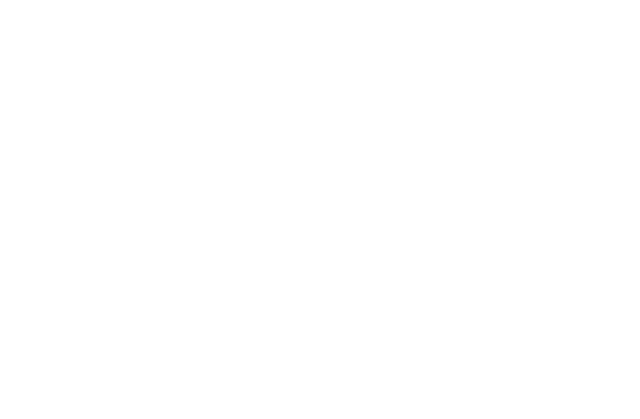
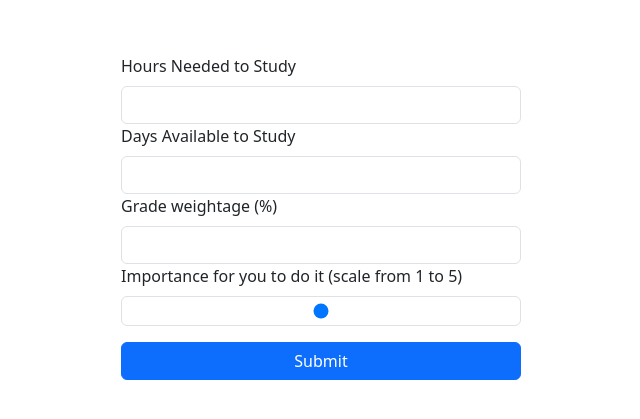
Before and after one commit to oscarzhang228/EducateHacks2024, a React (Vite) app: page /planner in a window 1280 px wide. Before the commit this address had no page. Shown: the part 183-602 px from the top of the page, without its empty margins (319-959 px from the left). Built offline with nearby package versions, Linux system fonts and the light colour scheme.

Commit message:
Finished the planner form

```diff
--- a/src/App.jsx
+++ b/src/App.jsx
@@ -3,6 +3,7 @@
 import { BrowserRouter as Router, Route, Routes } from "react-router-dom";
 import LoginPage from "./LoginPage";
 import TestApi from "./TestApi.jsx";
+import PlannerForm from "./PlannerForm.jsx";
 
 // Example Data from LMS
 // {
@@ -25,6 +26,7 @@
     <Router>
       <Routes>
         <Route path="/" element={<LoginPage />} />
+        <Route path ="/planner" element = {<PlannerForm/>} />
         <Route path="/testing" element={<TestApi />} />
       </Routes>
     </Router>
--- a/src/LoginPage.jsx
+++ b/src/LoginPage.jsx
@@ -19,15 +19,19 @@
   };
 
   const handleSubmit = async (event) => {
+    //Added it here for the time being, move it when db works
+    navigate('/planner');
     event.preventDefault(); // Prevent the default form submission behavior
 
-    console.log(username, password);
+
     const response = await axios.post("http://localhost:3000/login", {
       username: username,
       password: password,
     });
 
+
     if (response.ok) {
+
 
     } else {
       console.log("Login failed");
--- /dev/null
+++ b/src/PlannerForm.jsx
@@ -0,0 +1,50 @@
+import React, { useState } from 'react';
+import Form from 'react-bootstrap/Form';
+import Button from 'react-bootstrap/Button';
+import Container from 'react-bootstrap/Container';
+
+function PlannerForm() {
+  const [studyHours, setStudyHours] = useState('');
+  const [studyDays, setStudyDays] = useState('');
+  const [gradeWeight, setGradeWeight] = useState('');
+  const [importance, setImportance] = useState('');
+
+  const handleSubmit = (event) => {
+    event.preventDefault();
+    console.log('Form data:', { studyHours, studyDays, gradeWeight, importance });
+  };
+
+  return (
+    <Container className="d-flex align-items-center justify-content-center" style={{ minHeight: "100vh" }}>
+      <div className="w-100" style={{ maxWidth: "400px" }}>
+        <Form onSubmit={handleSubmit}>
+          <Form.Group controlId="studyHours">
+            <Form.Label>Hours Needed to Study</Form.Label>
+            <Form.Control type="number" value={studyHours} onChange={(e) => setStudyHours(e.target.value)} required />
+          </Form.Group>
+
+          <Form.Group controlId="studyDays">
+            <Form.Label>Days Available to Study</Form.Label>
+            <Form.Control type="number" value={studyDays} onChange={(e) => setStudyDays(e.target.value)} required />
+          </Form.Group>
+
+          <Form.Group controlId="gradeWeight">
+            <Form.Label>Grade weightage (%)</Form.Label>
+            <Form.Control type="number" value={gradeWeight} onChange={(e) => setGradeWeight(e.target.value)} required />
+          </Form.Group>
+
+          <Form.Group controlId="importance">
+            <Form.Label>Importance for you to do it (scale from 1 to 5)</Form.Label>
+            <Form.Control type="range" min="1" max="5" value={importance} onChange={(e) => setImportance(e.target.value)} required />
+          </Form.Group>
+
+          <Button variant="primary" type="submit" className="w-100 mt-3">
+            Submit
+          </Button>
+        </Form>
+      </div>
+    </Container>
+  );
+}
+
+export default PlannerForm;
--- a/src/server/app.js
+++ b/src/server/app.js
@@ -6,6 +6,7 @@
 
 import login from "./routes/login.js";
 import gpt from "./routes/gpt.js";
+import planner from "./routes/planner.js"
 
 const app = express();
 
@@ -22,6 +23,7 @@
 app.use(bodyParser.urlencoded({ extended: true }));
 
 app.use("/login", login);
+app.use("/planner", planner);
 app.use("/gpt", gpt);
 
 app.listen(3000, () => {
```
Also changed, not shown: src/server/routes/login.js (+5 -2 lines), src/server/routes/planner.js (added, +24 -0 lines), 1 other file (tests, documents, lock files or other folders).
